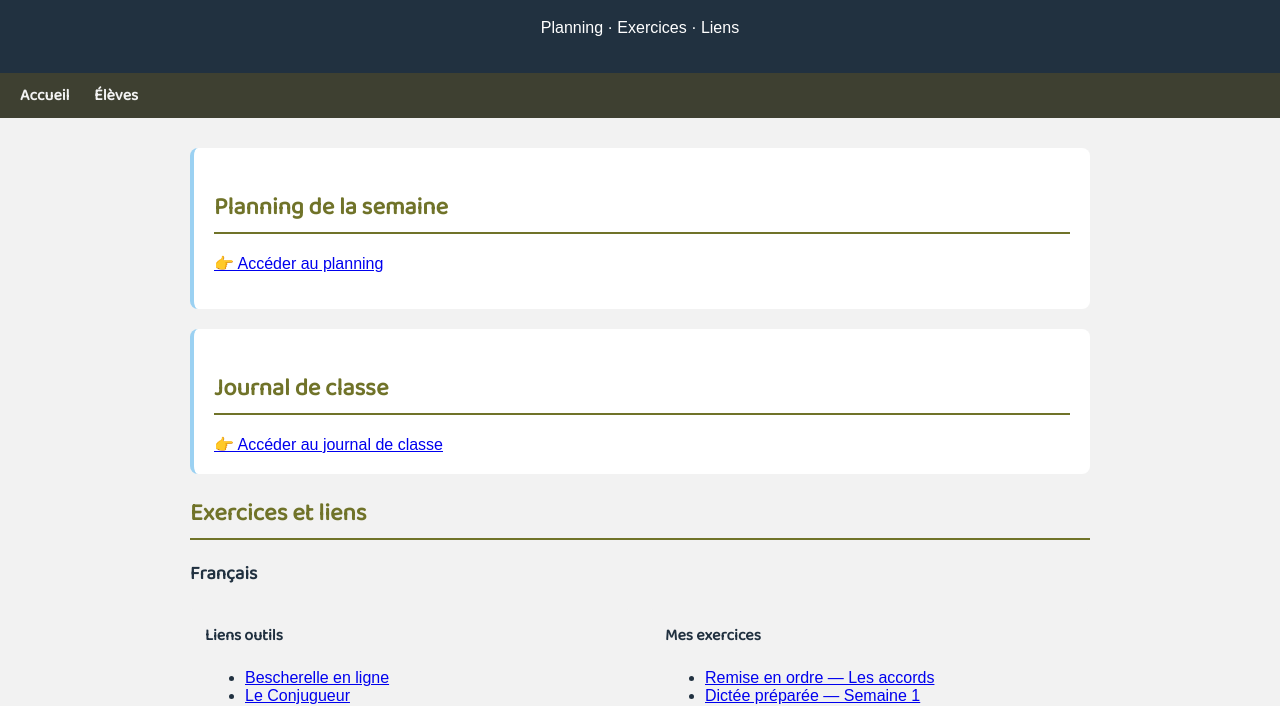
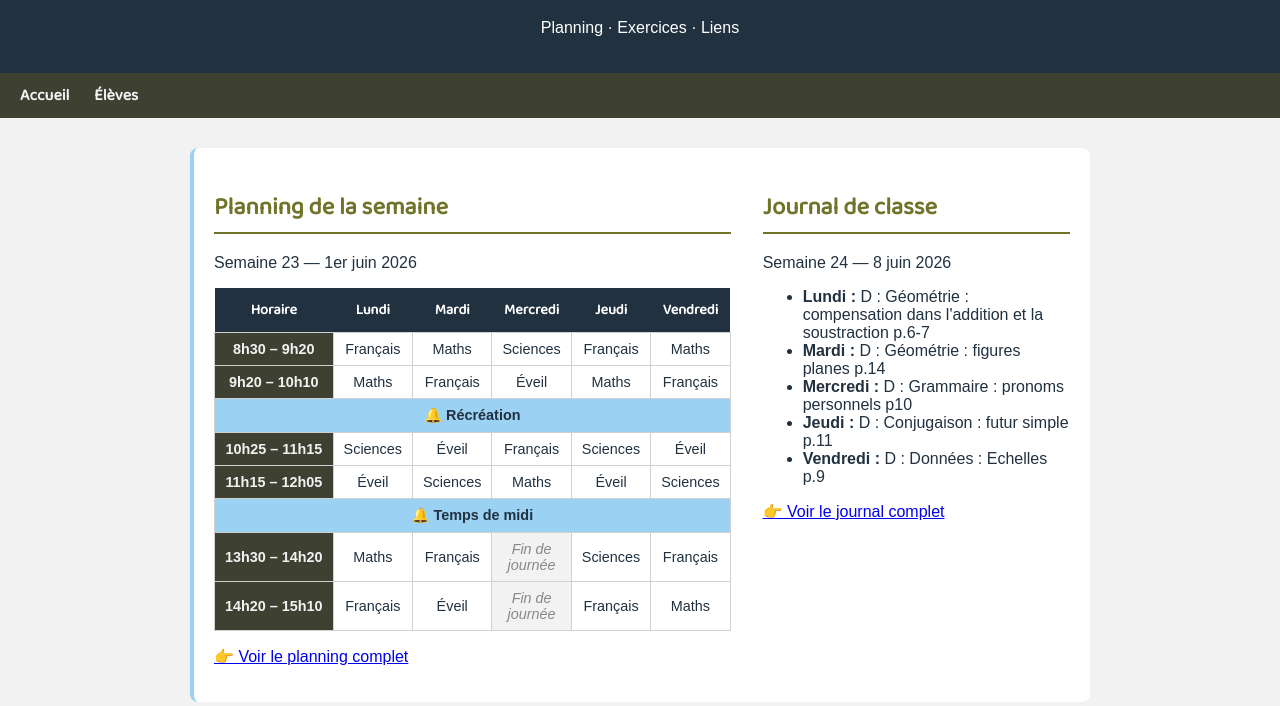
Before and after one commit to M-Terence/mon-site-enseignant, a plain HTML site: page index.html in a window 1280 px wide. Shown: the part 95-801 px from the top of the page. Drawn offline with Linux system fonts and the light colour scheme.

Commit message:
Ajout planning et JdC sur la page d'accueil

```diff
--- /dev/null
+++ b/accueil.js
@@ -0,0 +1,138 @@
+// --- CALCUL DU NUMÉRO DE SEMAINE CIVILE ---
+function numeroSemaine(date) {
+  const d = new Date(Date.UTC(date.getFullYear(), date.getMonth(), date.getDate()));
+  const jourSemaine = d.getUTCDay() || 7;
+  d.setUTCDate(d.getUTCDate() + 4 - jourSemaine);
+  const debutAnnee = new Date(Date.UTC(d.getUTCFullYear(), 0, 1));
+  return Math.ceil((((d - debutAnnee) / 86400000) + 1) / 7);
+}
+
+const maintenant = new Date();
+const jour = maintenant.getDay();
+const heure = maintenant.getHours();
+
+// --- NUMÉRO DE SEMAINE POUR LE PLANNING (semaine civile normale) ---
+const semaineAujourdhui = numeroSemaine(maintenant);
+
+// --- NUMÉRO DE SEMAINE POUR LE JDC (bascule jeudi à 12h) ---
+let semaineJdc = semaineAujourdhui;
+if ((jour === 4 && heure >= 12) || jour === 5 || jour === 6 || jour === 0 || jour === 1 || jour === 2 || jour === 3) {
+  semaineJdc++;
+}
+
+// ============================================================
+// DONNÉES — PLANNING
+// ============================================================
+const horaires = [
+  { label: "8h30 – 9h20",   pause: false },
+  { label: "9h20 – 10h10",  pause: false },
+  { label: "Récréation",    pause: true  },
+  { label: "10h25 – 11h15", pause: false },
+  { label: "11h15 – 12h05", pause: false },
+  { label: "Temps de midi", pause: true  },
+  { label: "13h30 – 14h20", pause: false },
+  { label: "14h20 – 15h10", pause: false },
+];
+
+const plannings = {
+  23: {
+    titre: "Semaine 23 — 1er juin 2026",
+    cours: [
+      ["Français", "Maths", "Sciences", "Français", "Maths"],
+      ["Maths", "Français", "Éveil", "Maths", "Français"],
+      null,
+      ["Sciences", "Éveil", "Français", "Sciences", "Éveil"],
+      ["Éveil", "Sciences", "Maths", "Éveil", "Sciences"],
+      null,
+      ["Maths", "Français", "", "Sciences", "Français"],
+      ["Français", "Éveil", "", "Français", "Maths"],
+    ]
+  },
+  24: {
+    titre: "Semaine 24 — 8 juin 2026",
+    cours: [
+      ["Français", "Maths", "Sciences", "Français", "Maths"],
+      ["Maths", "Français", "Éveil", "Maths", "Français"],
+      null,
+      ["Sciences", "Éveil", "Français", "Sciences", "Éveil"],
+      ["Éveil", "Sciences", "Maths", "Éveil", "Sciences"],
+      null,
+      ["Maths", "Français", "", "Sciences", "Français"],
+      ["Français", "Éveil", "", "Français", "Maths"],
+    ]
+  },
+};
+
+// ============================================================
+// DONNÉES — JDC
+// ============================================================
+const semaines = {
+  23: {
+    titre: "Semaine 23 — 1er juin 2026",
+    jours: [
+      { jour: "Lundi",    contenu: "..." },
+      { jour: "Mardi",    contenu: "D : Problèmes : vitesse, durée et distance p5" },
+      { jour: "Mercredi", contenu: "D : Grammaire : les accords du participe passé p16-17" },
+      { jour: "Jeudi",    contenu: "D : Conjugaison : passé simple p9 | Eval : vitesse, durée et distance" },
+      { jour: "Vendredi", contenu: "Dictée : texte 9" },
+    ]
+  },
+  24: {
+    titre: "Semaine 24 — 8 juin 2026",
+    jours: [
+      { jour: "Lundi",    contenu: "D : Géométrie : compensation dans l'addition et la soustraction p.6-7" },
+      { jour: "Mardi",    contenu: "D : Géométrie : figures planes p.14" },
+      { jour: "Mercredi", contenu: "D : Grammaire : pronoms personnels p10" },
+      { jour: "Jeudi",    contenu: "D : Conjugaison : futur simple p.11" },
+      { jour: "Vendredi", contenu: "D : Données : Echelles p.9" },
+    ]
+  },
+};
+
+// ============================================================
+// AFFICHAGE — PLANNING
+// ============================================================
+const planning = plannings[semaineAujourdhui];
+const corps = document.getElementById("corps-planning");
+
+if (planning) {
+  document.getElementById("titre-planning").textContent = planning.titre;
+  horaires.forEach((horaire, index) => {
+    const tr = document.createElement("tr");
+    if (horaire.pause) {
+      tr.className = "pause";
+      tr.innerHTML = "<td colspan='6'>🔔 " + horaire.label + "</td>";
+    } else {
+      const cours = planning.cours[index];
+      let html = "<td class='horaire'>" + horaire.label + "</td>";
+      cours.forEach((matiere, i) => {
+        if (i === 2 && (index === 6 || index === 7)) {
+          html += "<td class='conge'>Fin de journée</td>";
+        } else {
+          html += "<td>" + matiere + "</td>";
+        }
+      });
+      tr.innerHTML = html;
+    }
+    corps.appendChild(tr);
+  });
+} else {
+  document.getElementById("titre-planning").textContent = "Aucun planning pour cette semaine.";
+}
+
+// ============================================================
+// AFFICHAGE — JDC
+// ============================================================
+const semaine = semaines[semaineJdc];
+
+if (semaine) {
+  document.getElementById("titre-jdc").textContent = semaine.titre;
+  const liste = document.getElementById("contenu-jdc");
+  semaine.jours.forEach(j => {
+    const li = document.createElement("li");
+    li.innerHTML = "<strong>" + j.jour + " :</strong> " + j.contenu;
+    liste.appendChild(li);
+  });
+} else {
+  document.getElementById("titre-jdc").textContent = "Aucun contenu pour cette semaine.";
+}
--- a/index.html
+++ b/index.html
@@ -7,7 +7,7 @@
   <link rel="stylesheet" href="style.css">
   <link href="https://fonts.googleapis.com/css2?family=Baloo+2&display=swap" rel="stylesheet">
   <link rel="icon" href="favicon.svg">
-  <script src="script.js" defer></script>
+  <script src="accueil.js" defer></script>
 </head>
 
 <body>
@@ -24,15 +24,39 @@
 
   <main>
 
-<section id="planning">
+    <!-- SECTION PLANNING + JDC CÔTE À CÔTE -->
+    <section id="semaine-accueil">
+
+      <div id="bloc-planning">
         <h2>Planning de la semaine</h2>
-  <p><a href="planning/index.html">👉 Accéder au planning</a></p>
+        <p id="titre-planning"></p>
+        <table id="table-planning">
+          <thead>
+            <tr>
+              <th>Horaire</th>
+              <th>Lundi</th>
+              <th>Mardi</th>
+              <th>Mercredi</th>
+              <th>Jeudi</th>
+              <th>Vendredi</th>
+            </tr>
+          </thead>
+          <tbody id="corps-planning"></tbody>
+        </table>
+        <p><a href="planning/index.html">👉 Voir le planning complet</a></p>
+      </div>
+
+      <div id="bloc-jdc">
+        <h2>Journal de classe</h2>
+        <p id="titre-jdc"></p>
+        <ul id="contenu-jdc"></ul>
+        <p><a href="jdc/index.html">👉 Voir le journal complet</a></p>
+      </div>
+
     </section>
 
-<section id="jdc">
-  <h2>Journal de classe</h2>
-  <a href="jdc/index.html">👉 Accéder au journal de classe</a>
-</section>
+    <!-- SECTION EXERCICES ET LIENS -->
+    <section id="ressources">
 
       <h2>Exercices et liens</h2>
 
@@ -78,8 +102,6 @@
     <p>Site de SAMOY Terence — P5/P6</p>
   </footer>
 
-   <script src="script.js"></script>
-
 </body>
 
 </html>
--- a/script.js
+++ /dev/null
@@ -1,15 +0,0 @@
-const maintenant = new Date();
-const jour = maintenant.getDay();
-const heure = maintenant.getHours();
-
-// Semaine courante : du jeudi 12h précédent jusqu'au jeudi 12h suivant
-// = vendredi(5), samedi(6), dimanche(0), lundi(1), mardi(2), mercredi(3), jeudi avant 12h(4)
-const estSemaineCourante = jour === 5 || jour === 6 || jour === 0 || jour === 1 || jour === 2 || jour === 3 || (jour === 4 && heure < 12);
-
-if (estSemaineCourante) {
-  document.getElementById("semaine-courante").style.display = "block";
-  document.getElementById("semaine-suivante").style.display = "none";
-} else {
-  document.getElementById("semaine-courante").style.display = "none";
-  document.getElementById("semaine-suivante").style.display = "block";
-}
--- a/style.css
+++ b/style.css
@@ -195,3 +195,11 @@ td.conge {
   color: #707329;
   font-weight: bold;
 }
+
+/* --- Mise en page cote à cote --- */
+#semaine-accueil {
+  display: grid;
+  grid-template-columns: 1fr 1fr;
+  gap: 2rem;
+  align-items: start;
+}
```
Lines whose indentation alone changed are shown as unchanged.
